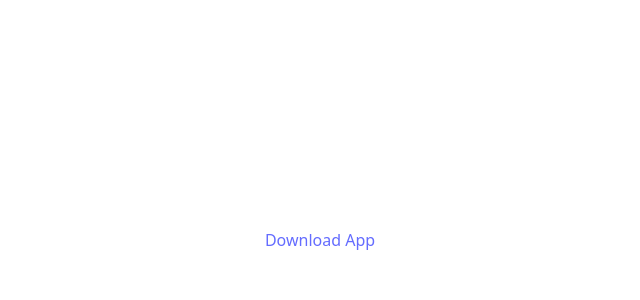
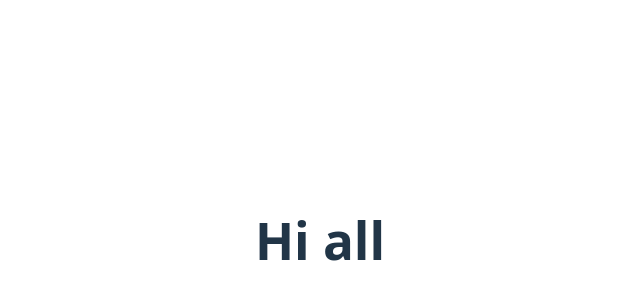
Before and after one commit to nevinmanoj/xpens, a Vue app in the folder pages/xpens-site/: page / in a window 1280 px wide. Shown: the part 160-460 px from the top of the page, without its empty margins (320-960 px from the left). Built offline with nearby package versions, Linux system fonts and the light colour scheme.

Commit message:
new vite app as pages

```diff
--- a/pages/xpens-site/src/App.vue
+++ b/pages/xpens-site/src/App.vue
@@ -1,4 +1,5 @@
 
 <template>
-  <a href="app-release.apk">Download App</a>
+  <!-- <a href="app-release.apk">Download App</a> -->
+   <h1>Hi all </h1>
 </template>
```
Also changed, not shown: 1 other file (tests, documents, lock files or other folders).
